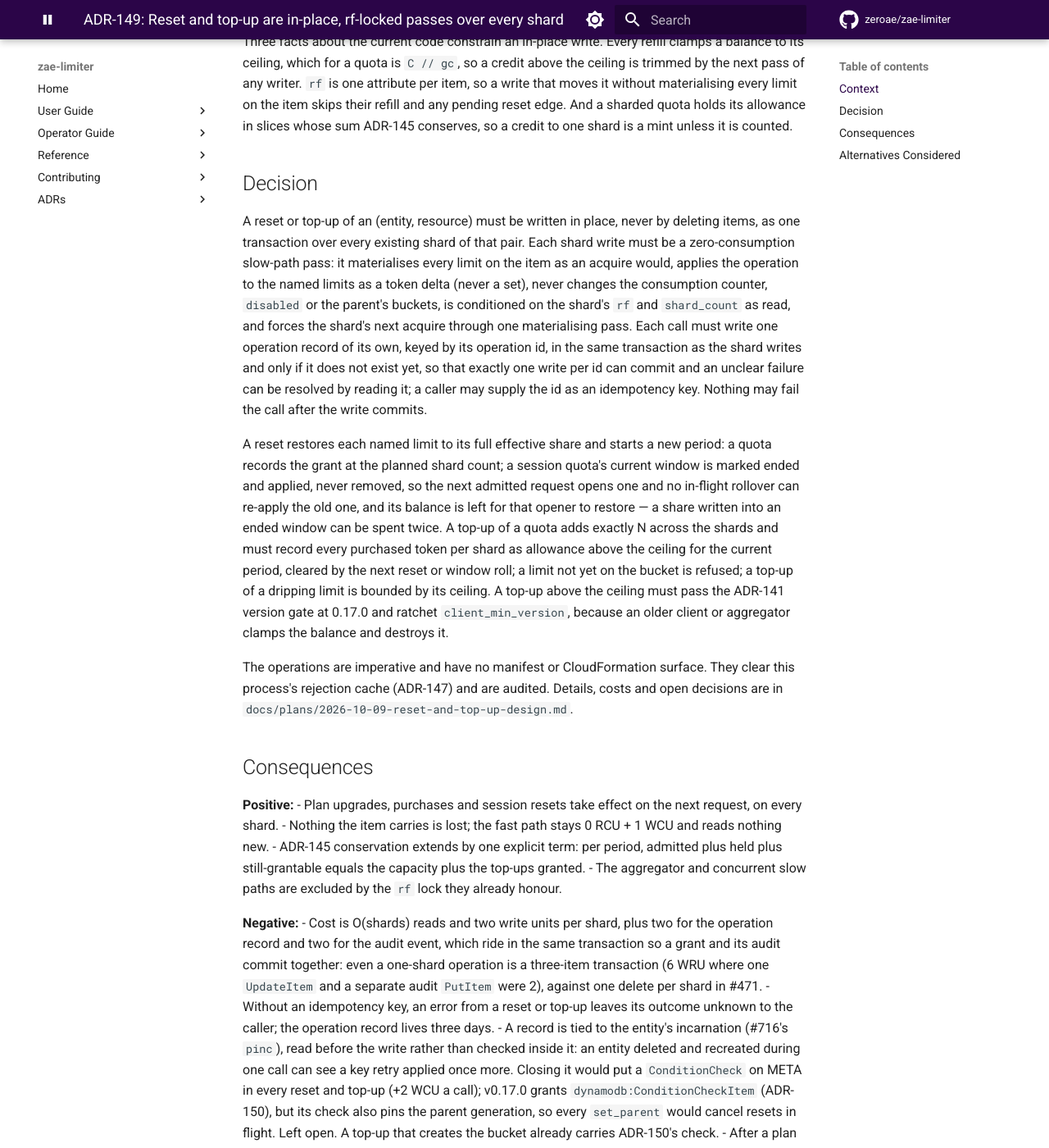
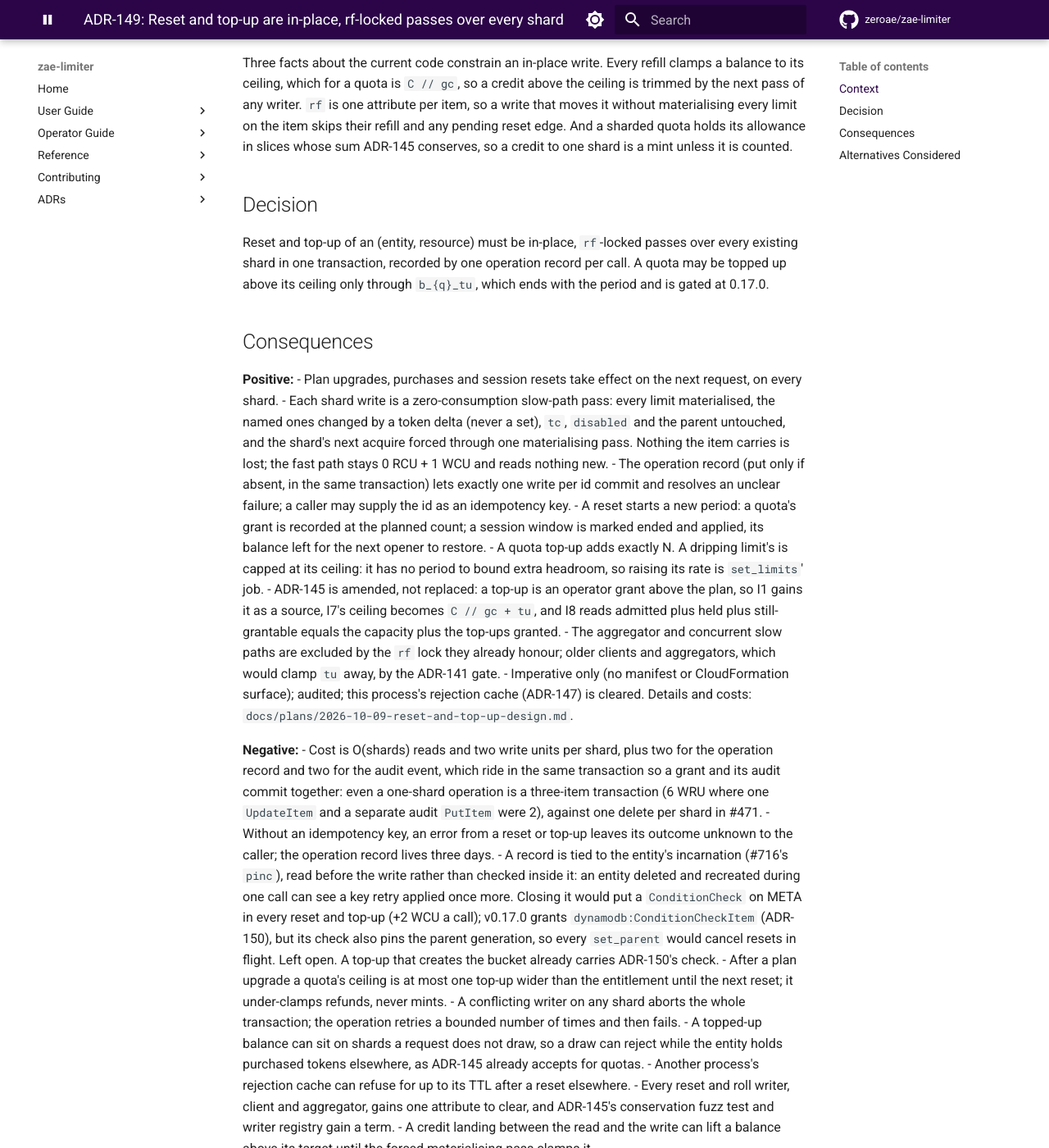
Before and after one commit to zeroae/zae-limiter, an MkDocs documentation site: the page built from docs/adr/149-reset-and-top-up.md, in a window 1280 px wide and 1400 px high, scrolled down 562 px. Shown: the whole window at 82% size. Built offline with MkDocs 1.6.1 and Material for MkDocs 9.7.7, drawn with Linux system fonts in a browser that asks for light colours; comment, search, counter and statistics services are not loaded; the version menu is left out; some of the changed text lies outside the part shown.

Commit message:
📝 docs(adr): ADR-149 amends ADR-145 and fits the ADR format
From the validation of #714 against #470 (owner decisions V1, V3, V9):

- V1: the header now says ADR-149 amends ADR-145, which is Accepted.
  A top-up is an operator grant above the plan, so I1 gains it as a
  source, I7's ceiling becomes C // gc + tu and I8 adds the top-ups
  granted. ADR-145 is untouched, as main did for ADR-150 and
  invariant 9.
- V9: the Decision is two sentences (ADR-000 allows one or two); the
  details it carried move to Consequences unchanged in substance.
- V3: says why a dripping limit's top-up is capped at its ceiling: it
  has no period to bound extra headroom, so raising its rate is
  set_limits' job.

Refs #470

Co-Authored-By: Claude Opus 5.5 <noreply@anthropic.com>
Claude-Session: https://claude.ai/code/session_017XzYMYKXNcZNQYS3xQhFdc

```diff
--- a/docs/adr/149-reset-and-top-up.md
+++ b/docs/adr/149-reset-and-top-up.md
@@ -3,6 +3,7 @@
 **Status:** Proposed
 **Date:** 2026-10-09
 **Issue:** [#470](https://github.com/zeroae/zae-limiter/issues/470)
+**Amends:** [ADR-145](145-sharded-quota-conserves-allowance.md) (I1, I7, I8: a top-up is an operator grant above the plan)
 **Related:** [ADR-125](125-resource-disable.md), [ADR-137](137-reset-replaces-drip.md), [ADR-139](139-duration-reset-windows.md), [ADR-140](140-duration-window-shard-coherence.md), [ADR-141](141-reset-after-version-gate.md), [ADR-145](145-sharded-quota-conserves-allowance.md), [ADR-147](147-client-side-rejection-cache.md), [#471](https://github.com/zeroae/zae-limiter/pull/471), [#674](https://github.com/zeroae/zae-limiter/issues/674)
 
 ## Context
@@ -26,39 +27,32 @@ is counted.
 
 ## Decision
 
-A reset or top-up of an (entity, resource) must be written in place, never by deleting items,
-as one transaction over every existing shard of that pair. Each shard write must be a
-zero-consumption slow-path pass: it materialises every limit on the item as an acquire would,
-applies the operation to the named limits as a token delta (never a set), never changes the
-consumption counter, `disabled` or the parent's buckets, is conditioned on the shard's `rf`
-and `shard_count` as read, and forces the shard's next acquire through one materialising pass.
-Each call must write one operation record of its own, keyed by its operation id, in the same
-transaction as the shard writes and only if it does not exist yet, so that exactly one write
-per id can commit and an unclear failure can be resolved by reading it; a caller may supply the
-id as an idempotency key. Nothing may fail the call after the write commits.
-
-A reset restores each named limit to its full effective share and starts a new period: a quota
-records the grant at the planned shard count; a session quota's current window is marked
-ended and applied, never removed, so the next admitted request opens one and no in-flight
-rollover can re-apply the old one, and its balance is left for that opener to restore — a share
-written into an ended window can be spent twice. A top-up of a quota adds exactly N across the shards and must
-record every purchased token per shard as allowance above the ceiling for the current period,
-cleared by the next reset or window roll; a limit not yet on the bucket is refused; a top-up of a dripping limit is bounded by its ceiling. A top-up above the
-ceiling must pass the ADR-141 version gate at 0.17.0 and ratchet `client_min_version`, because
-an older client or aggregator clamps the balance and destroys it.
-
-The operations are imperative and have no manifest or CloudFormation surface. They clear this
-process's rejection cache (ADR-147) and are audited. Details, costs and open decisions are in
-`docs/plans/2026-10-09-reset-and-top-up-design.md`.
+Reset and top-up of an (entity, resource) must be in-place, `rf`-locked passes over every
+existing shard in one transaction, recorded by one operation record per call. A quota may be
+topped up above its ceiling only through `b_{q}_tu`, which ends with the period and is gated at
+0.17.0.
 
 ## Consequences
 
 **Positive:**
 - Plan upgrades, purchases and session resets take effect on the next request, on every shard.
-- Nothing the item carries is lost; the fast path stays 0 RCU + 1 WCU and reads nothing new.
-- ADR-145 conservation extends by one explicit term: per period, admitted plus held plus
+- Each shard write is a zero-consumption slow-path pass: every limit materialised, the named
+  ones changed by a token delta (never a set), `tc`, `disabled` and the parent untouched, and
+  the shard's next acquire forced through one materialising pass. Nothing the item carries is
+  lost; the fast path stays 0 RCU + 1 WCU and reads nothing new.
+- The operation record (put only if absent, in the same transaction) lets exactly one write per
+  id commit and resolves an unclear failure; a caller may supply the id as an idempotency key.
+- A reset starts a new period: a quota's grant is recorded at the planned count; a session
+  window is marked ended and applied, its balance left for the next opener to restore.
+- A quota top-up adds exactly N. A dripping limit's is capped at its ceiling: it has no period
+  to bound extra headroom, so raising its rate is `set_limits`' job.
+- ADR-145 is amended, not replaced: a top-up is an operator grant above the plan, so I1 gains
+  it as a source, I7's ceiling becomes `C // gc + tu`, and I8 reads admitted plus held plus
   still-grantable equals the capacity plus the top-ups granted.
-- The aggregator and concurrent slow paths are excluded by the `rf` lock they already honour.
+- The aggregator and concurrent slow paths are excluded by the `rf` lock they already honour;
+  older clients and aggregators, which would clamp `tu` away, by the ADR-141 gate.
+- Imperative only (no manifest or CloudFormation surface); audited; this process's rejection
+  cache (ADR-147) is cleared. Details and costs: `docs/plans/2026-10-09-reset-and-top-up-design.md`.
 
 **Negative:**
 - Cost is O(shards) reads and two write units per shard, plus two for the operation record
```
